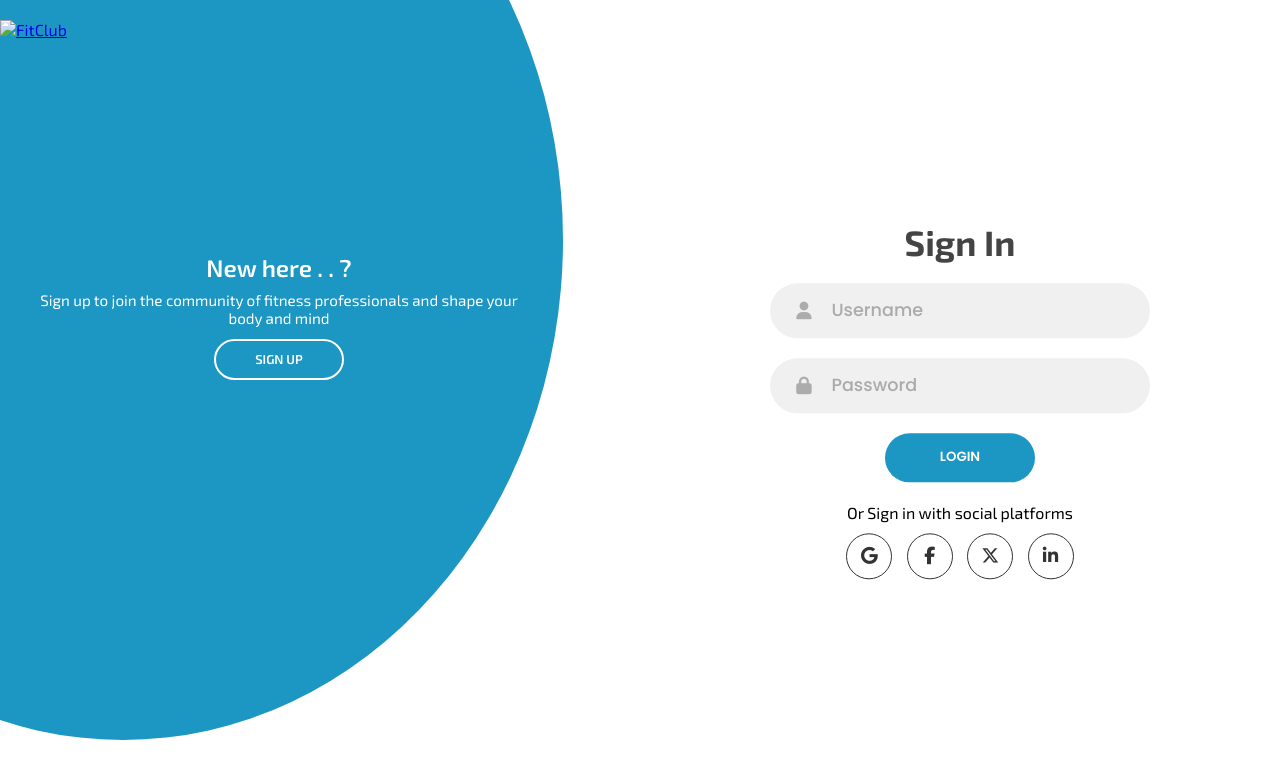
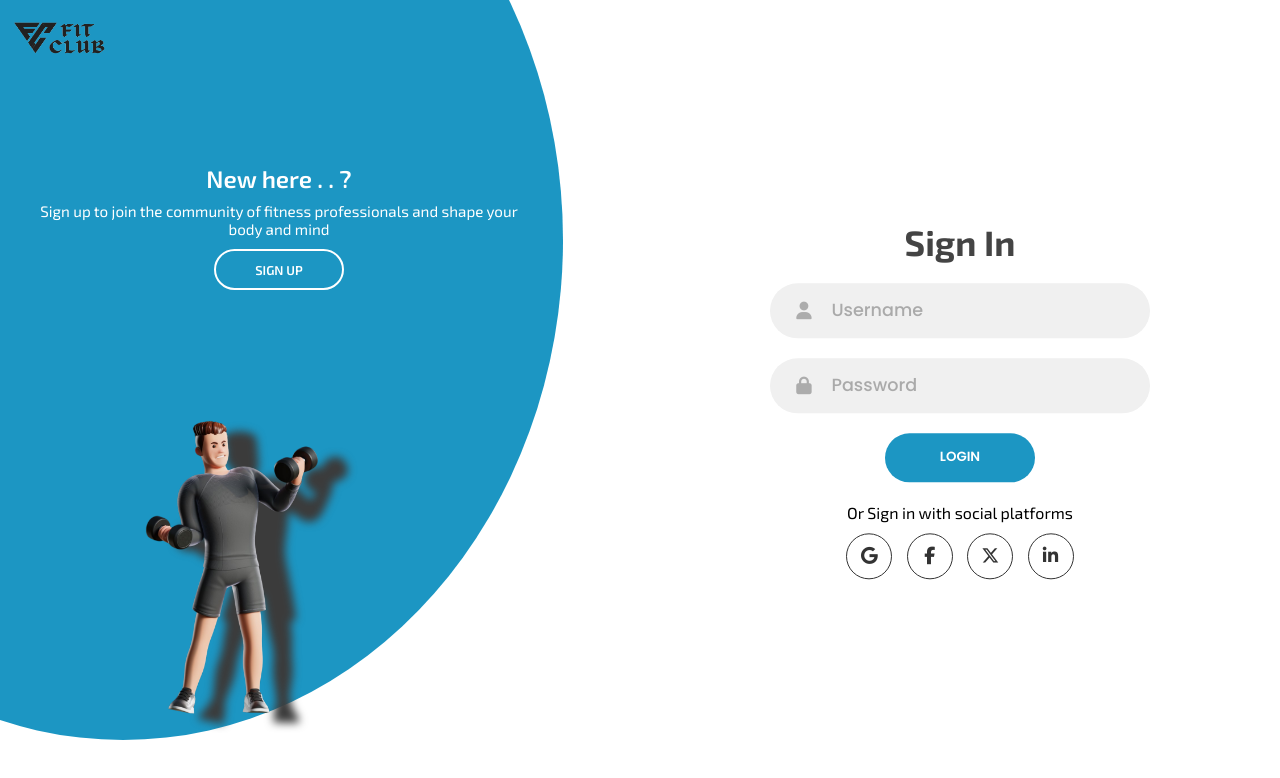
Before and after one commit to Satish-Sk-2004/Gym-Login-Page, a plain HTML site: page index.html in a window 1280 px wide. Drawn offline with Linux system fonts and the light colour scheme; a web font is replaced by a local one.

Commit message:
Update index.html

```diff
--- a/index.html
+++ b/index.html
@@ -87,7 +87,7 @@
             </p>
             <button class="btn transparent" id="sign-up-btn">Sign up</button>
           </div>
-          <img src="gym1.jpeg" class="image gym1" alt="" />
+          <img src="images/gym1.jpeg" class="image gym1" alt="" />
         </div>
         <div class="panel right-panel">
           <div class="content con2">
@@ -97,12 +97,12 @@
             </p>
             <button class="btn transparent" id="sign-in-btn">Sign in</button>
           </div>
-          <img src="gym2.jpeg" class="image gym2" alt="" />
+          <img src="images/gym2.jpeg" class="image gym2" alt="" />
         </div>
       </div>
       <p>
         <a href="#">
-          <span><img src="fitclublogo.png" alt="FitClub" class="fclogo transparent"></span>
+          <span><img src="images/fitclublogo.png" alt="FitClub" class="fclogo transparent"></span>
         </a>
       </p>
     </div>
```
